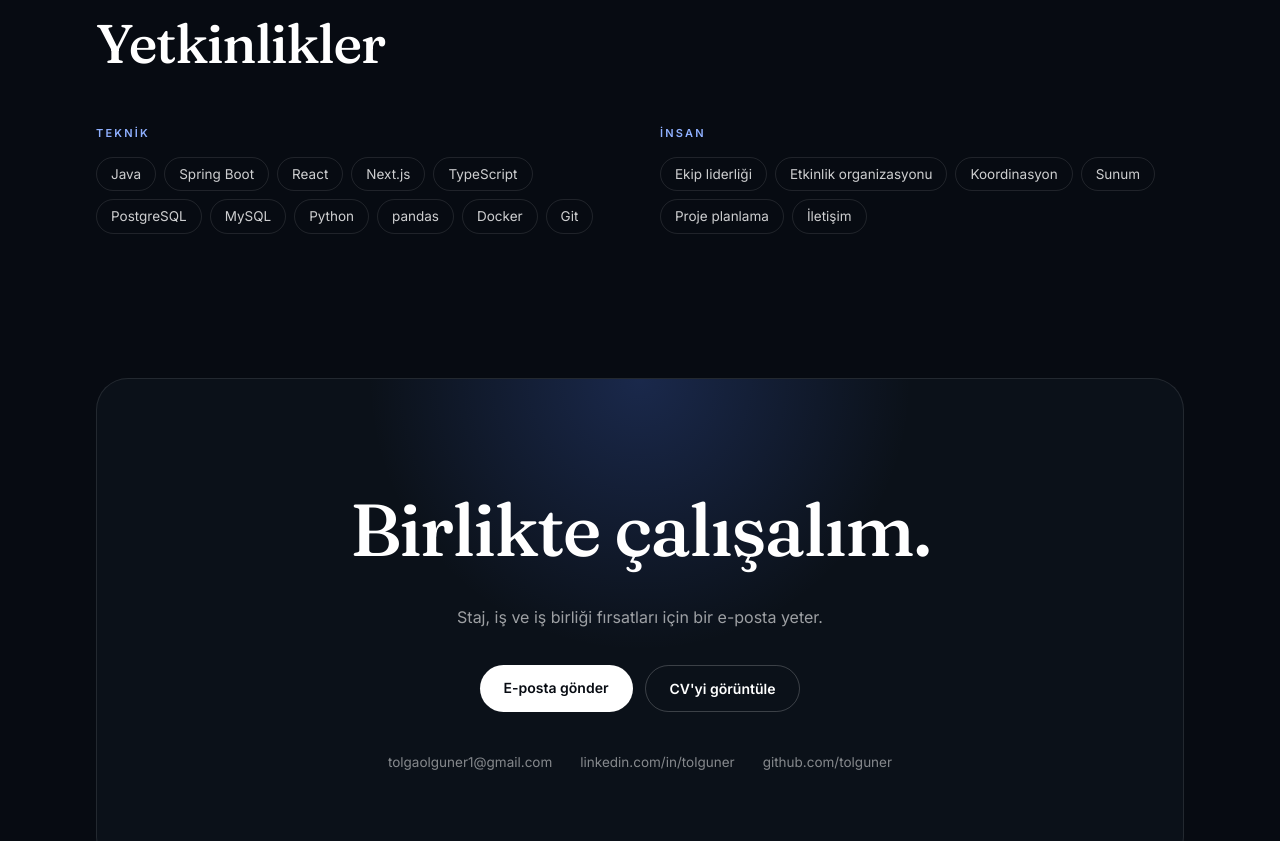
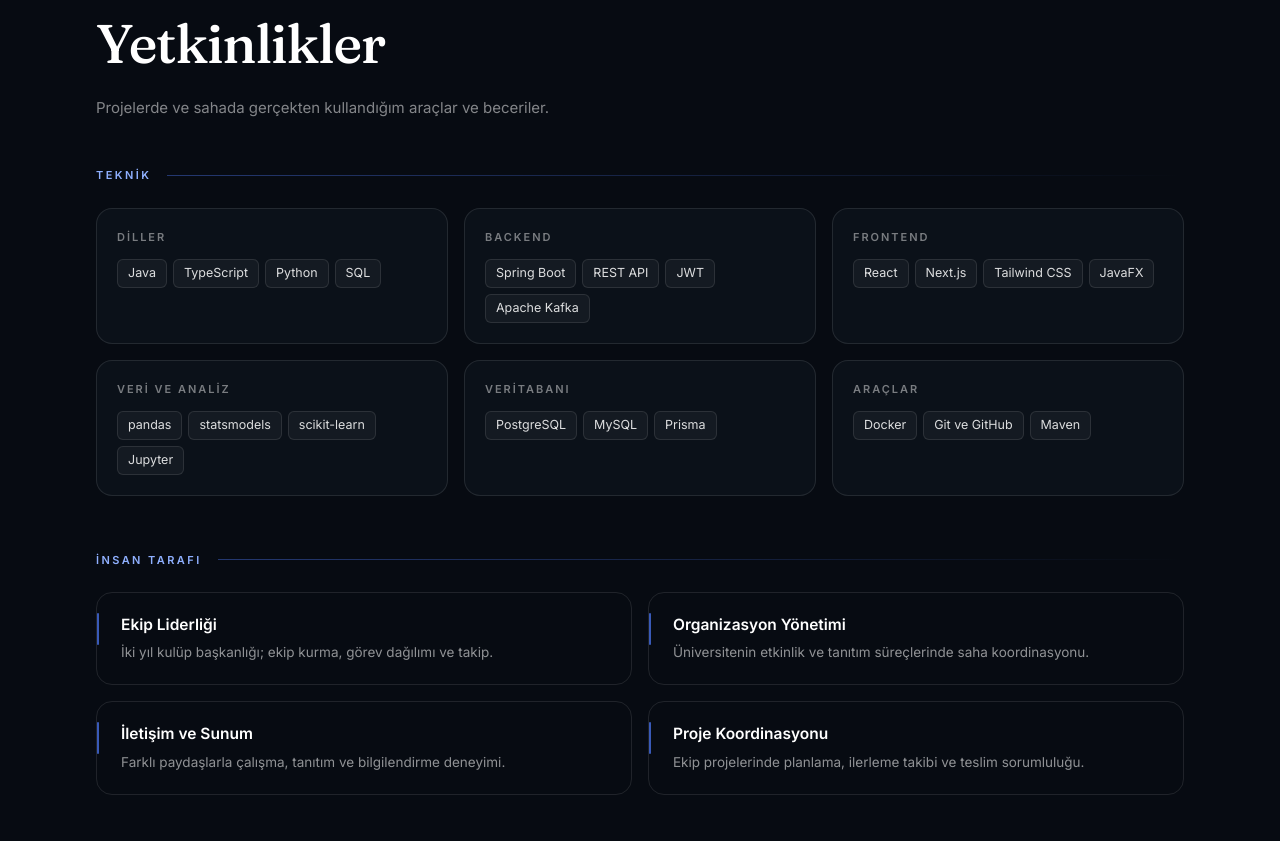
Before and after one commit to tolguner/tolguner.github.io, a Next.js app: page / in a window 1280 px wide. Shown: the part 8480-9321 px from the top of the page. Built offline with nearby package versions, Linux system fonts and the light colour scheme; no server answers.

Commit message:
feat(site): yetkinlikler kategorilere ayrildi; menudeki kirik #skills bagi duzeltildi

```diff
--- a/src/components/home/Home.tsx
+++ b/src/components/home/Home.tsx
@@ -395,17 +395,37 @@ export default function Home({ repos, repoCount }: { repos: Repo[]; repoCount?:
       </section>
 
       {/* Yetkinlikler */}
-      <section className="mx-auto max-w-6xl px-5 pt-32 sm:px-8">
+      <section id="skills" className="mx-auto max-w-6xl px-5 pt-32 sm:px-8">
         <h2 className="font-display text-[clamp(2rem,4.5vw,3.4rem)] font-medium tracking-tight text-white" data-reveal>{t.skills.title}</h2>
-        <div className="mt-10 grid gap-10 md:grid-cols-2">
-          {[{ label: t.skills.techLabel, items: t.skills.tech }, { label: t.skills.humanLabel, items: t.skills.human }].map((g) => (
-            <div key={g.label} data-reveal>
-              <div className="text-[11px] font-semibold uppercase tracking-[0.2em] text-[#8fb0ff]">{g.label}</div>
-              <div className="mt-4 flex flex-wrap gap-2">
+        <p className="mt-3 max-w-xl text-[15px] text-white/50" data-reveal>{t.skills.sub}</p>
+
+        <div className="mt-12 flex items-center gap-4" data-reveal>
+          <span className="text-[11px] font-semibold uppercase tracking-[0.22em] text-[#8fb0ff]">{t.skills.techLabel}</span>
+          <span className="h-px flex-1 bg-gradient-to-r from-[#4f7cff]/40 to-transparent" />
+        </div>
+        <div className="mt-6 grid gap-4 sm:grid-cols-2 lg:grid-cols-3">
+          {t.skills.groups.map((g) => (
+            <div key={g.label} className="rounded-2xl border border-white/10 bg-[#0b1119] p-5 transition-colors hover:border-white/25" data-reveal>
+              <div className="text-[11px] font-semibold uppercase tracking-[0.18em] text-white/45">{g.label}</div>
+              <div className="mt-3.5 flex flex-wrap gap-1.5">
                 {g.items.map((s) => (
-                  <span key={s} className="rounded-full border border-white/10 px-3.5 py-1.5 text-[13.5px] text-white/80 transition hover:border-[#4f7cff]/60 hover:text-white">{s}</span>
+                  <span key={s} className="rounded-md border border-white/10 bg-white/[0.04] px-2.5 py-1 text-[12.5px] text-white/85">{s}</span>
                 ))}
               </div>
+            </div>
+          ))}
+        </div>
+
+        <div className="mt-14 flex items-center gap-4" data-reveal>
+          <span className="text-[11px] font-semibold uppercase tracking-[0.22em] text-[#8fb0ff]">{t.skills.humanLabel}</span>
+          <span className="h-px flex-1 bg-gradient-to-r from-[#4f7cff]/40 to-transparent" />
+        </div>
+        <div className="mt-6 grid gap-4 sm:grid-cols-2">
+          {t.skills.human.map((s) => (
+            <div key={s.title} className="relative rounded-2xl border border-white/10 p-5 pl-6 transition-colors hover:border-white/25" data-reveal>
+              <span aria-hidden className="absolute left-0 top-5 h-8 w-0.5 rounded-full bg-[#4f7cff]/70" />
+              <div className="text-[15.5px] font-semibold text-white">{s.title}</div>
+              <p className="mt-1.5 text-[13.5px] leading-relaxed text-white/55">{s.text}</p>
             </div>
           ))}
         </div>
--- a/src/content-home.ts
+++ b/src/content-home.ts
@@ -4,6 +4,8 @@ export type Stat = { value: number; suffix?: string; decimals?: number; label: s
 export type Stop = { year: string; period: string; title: string; text: string; tag: string; details?: string[]; featured?: boolean };
 export type Card = { title: string; status: string; statusKind: "capstone" | "team" | "research" | "live"; period: string; text: string; tech: string[]; url: string };
 export type Step = { n: string; title: string; text: string };
+export type SkillGroup = { label: string; items: string[] };
+export type SoftSkill = { title: string; text: string };
 
 export type HomeDict = {
   nav: { about: string; journey: string; projects: string; research: string; contact: string; cv: string };
@@ -13,7 +15,7 @@ export type HomeDict = {
   journey: { title: string; sub: string; rangeLabel: string; stops: Stop[] };
   projects: { title: string; sub: string; cards: Card[]; othersTitle: string; othersSub: string };
   research: { title: string; kicker: string; headline: string; quote: string; text: string; highlight: { title: string; label: string }; steps: Step[]; org: string };
-  skills: { title: string; tech: string[]; human: string[]; techLabel: string; humanLabel: string };
+  skills: { title: string; sub: string; techLabel: string; humanLabel: string; groups: SkillGroup[]; human: SoftSkill[] };
   contact: { title: string; text: string; email: string; cv: string };
   footer: { rights: string; built: string };
 };
@@ -97,10 +99,23 @@ export const home: Record<Lang, HomeDict> = {
     },
     skills: {
       title: "Yetkinlikler",
+      sub: "Projelerde ve sahada gerçekten kullandığım araçlar ve beceriler.",
       techLabel: "Teknik",
-      humanLabel: "İnsan",
-      tech: ["Java", "Spring Boot", "React", "Next.js", "TypeScript", "PostgreSQL", "MySQL", "Python", "pandas", "Docker", "Git"],
-      human: ["Ekip liderliği", "Etkinlik organizasyonu", "Koordinasyon", "Sunum", "Proje planlama", "İletişim"],
+      humanLabel: "İnsan Tarafı",
+      groups: [
+        { label: "Diller", items: ["Java", "TypeScript", "Python", "SQL"] },
+        { label: "Backend", items: ["Spring Boot", "REST API", "JWT", "Apache Kafka"] },
+        { label: "Frontend", items: ["React", "Next.js", "Tailwind CSS", "JavaFX"] },
+        { label: "Veri ve Analiz", items: ["pandas", "statsmodels", "scikit-learn", "Jupyter"] },
+        { label: "Veritabanı", items: ["PostgreSQL", "MySQL", "Prisma"] },
+        { label: "Araçlar", items: ["Docker", "Git ve GitHub", "Maven"] },
+      ],
+      human: [
+        { title: "Ekip Liderliği", text: "İki yıl kulüp başkanlığı; ekip kurma, görev dağılımı ve takip." },
+        { title: "Organizasyon Yönetimi", text: "Üniversitenin etkinlik ve tanıtım süreçlerinde saha koordinasyonu." },
+        { title: "İletişim ve Sunum", text: "Farklı paydaşlarla çalışma, tanıtım ve bilgilendirme deneyimi." },
+        { title: "Proje Koordinasyonu", text: "Ekip projelerinde planlama, ilerleme takibi ve teslim sorumluluğu." },
+      ],
     },
     contact: {
       title: "Birlikte çalışalım.",
@@ -188,10 +203,23 @@ export const home: Record<Lang, HomeDict> = {
     },
     skills: {
       title: "Skills",
+      sub: "The tools and skills I actually use, in projects and on the ground.",
       techLabel: "Technical",
-      humanLabel: "Human",
-      tech: ["Java", "Spring Boot", "React", "Next.js", "TypeScript", "PostgreSQL", "MySQL", "Python", "pandas", "Docker", "Git"],
-      human: ["Team leadership", "Event organization", "Coordination", "Presentation", "Project planning", "Communication"],
+      humanLabel: "Human Side",
+      groups: [
+        { label: "Languages", items: ["Java", "TypeScript", "Python", "SQL"] },
+        { label: "Backend", items: ["Spring Boot", "REST APIs", "JWT", "Apache Kafka"] },
+        { label: "Frontend", items: ["React", "Next.js", "Tailwind CSS", "JavaFX"] },
+        { label: "Data & Analysis", items: ["pandas", "statsmodels", "scikit-learn", "Jupyter"] },
+        { label: "Databases", items: ["PostgreSQL", "MySQL", "Prisma"] },
+        { label: "Tools", items: ["Docker", "Git & GitHub", "Maven"] },
+      ],
+      human: [
+        { title: "Team Leadership", text: "Two years as club president: building teams, dividing work, following through." },
+        { title: "Organization Management", text: "On-site coordination across the university's events and promotion work." },
+        { title: "Communication & Presentation", text: "Working with different stakeholders; promotion and briefing experience." },
+        { title: "Project Coordination", text: "Planning, progress tracking and delivery in team projects." },
+      ],
     },
     contact: {
       title: "Let's work together.",
```
